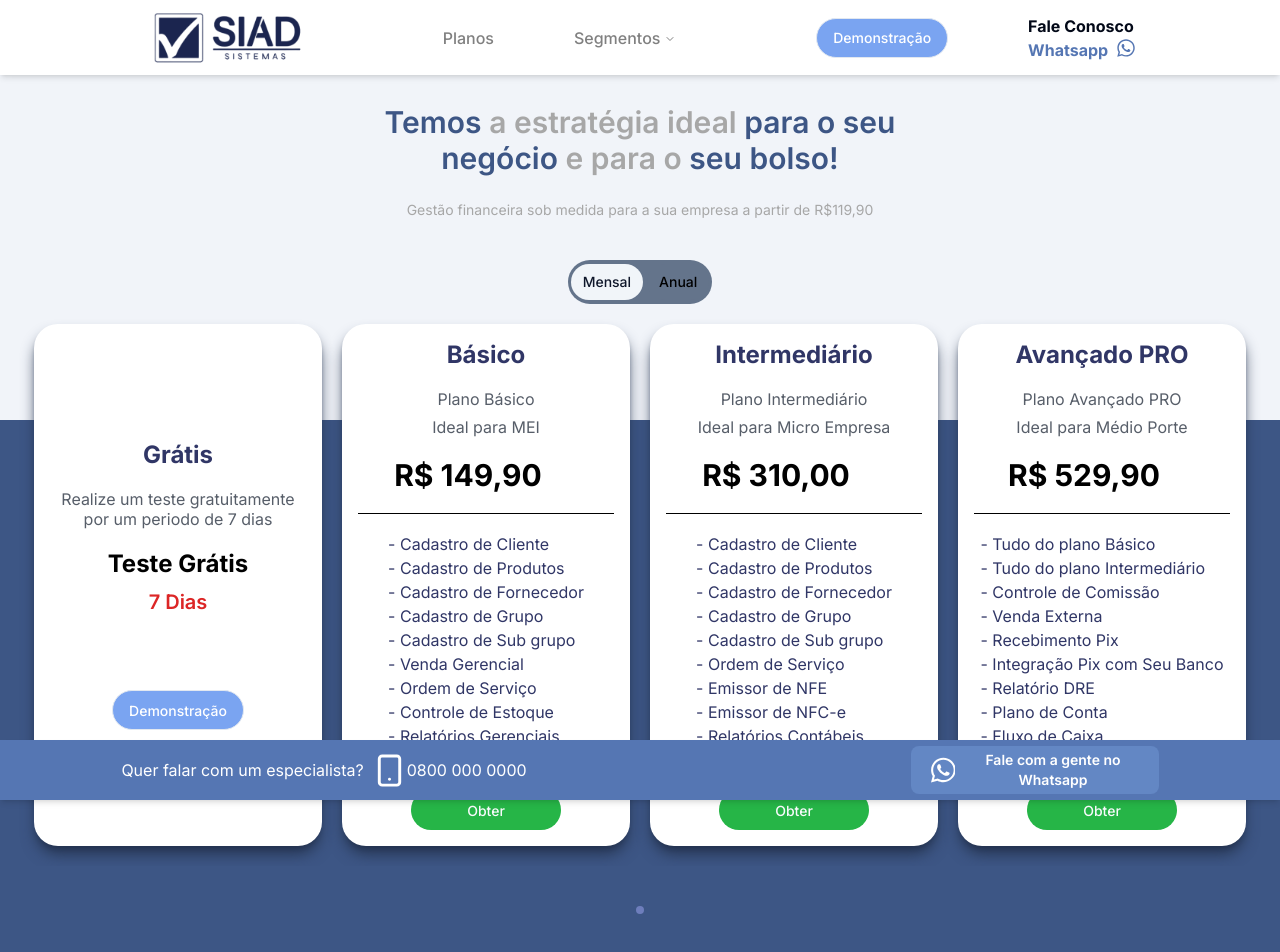
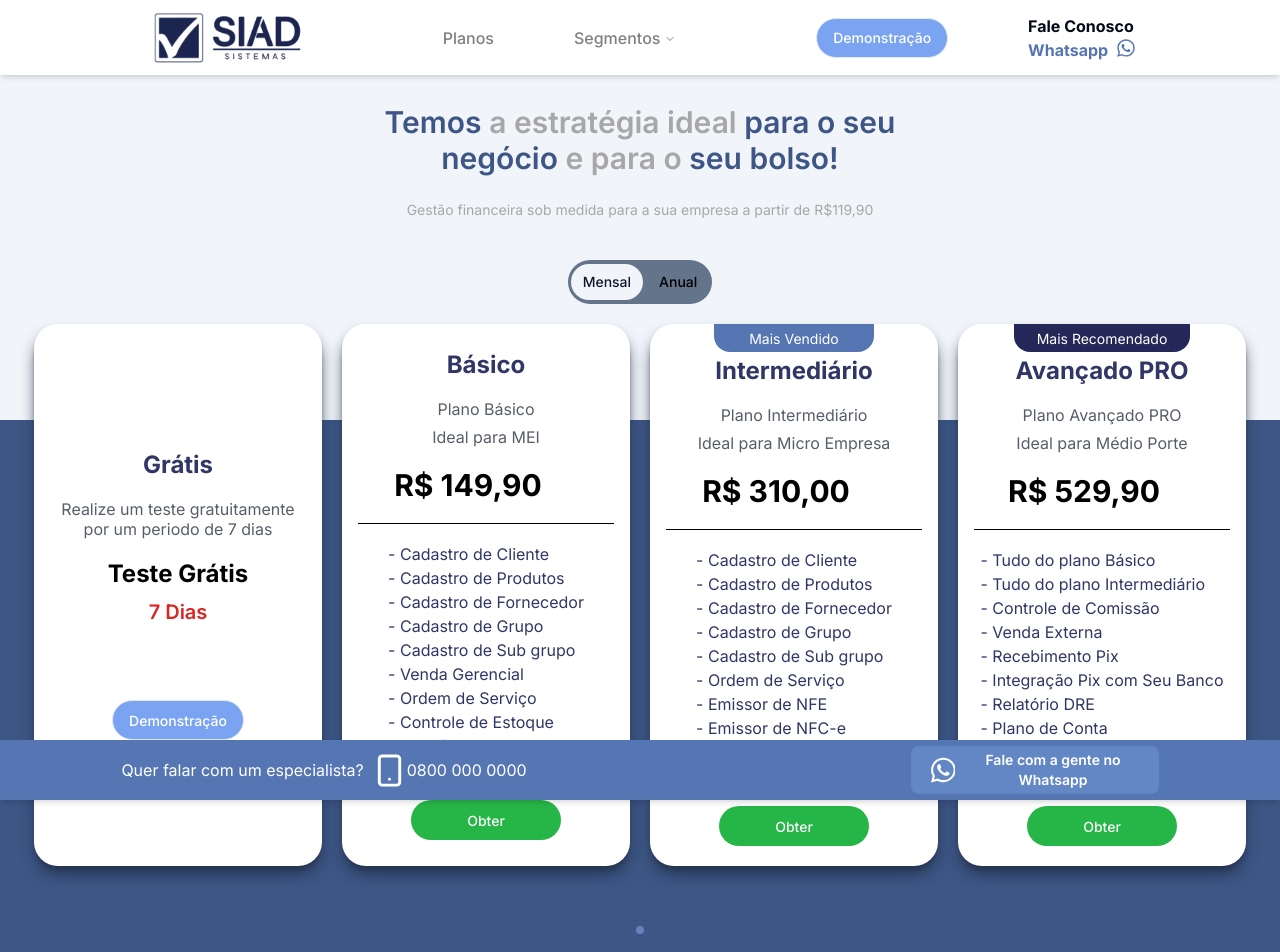
Before and after one commit to EvaldoFerreiraMoreira/site-siad, a Next.js app: page /planos in a window 1280 px wide. Shown: the top 952 px of the page. Built offline with nearby package versions, Linux system fonts and the light colour scheme.

Commit message:
feat: plans recommended and and most buyed

```diff
--- a/src/app/planos/components/componentsMobile/CarrosselPlanosMobile.tsx
+++ b/src/app/planos/components/componentsMobile/CarrosselPlanosMobile.tsx
@@ -22,7 +22,7 @@ const CarrosselPlanosMobile = () => {
         <div className="item" data-value="1" key={0}>
             <div className='flex mt-5 justify-center gap-2 pb-5'>
 
-             <div className='flex flex-col justify-center bg-white w-72 p-4 rounded-3xl shadow-[#23314C] shadow-lg'>
+                <div className='flex flex-col justify-center bg-white h-[35rem] w-72 p-4 rounded-3xl shadow-[#23314C] shadow-lg'>
                     <div className='flex flex-col items-center gap-5 text-[#303666]'>
                         <h1 className='text-2xl font-bold'>Grátis</h1>
                         <div className='flex flex-col text-center  gap-2 text-[#575E69]'>
@@ -37,39 +37,8 @@ const CarrosselPlanosMobile = () => {
                         </div>
                         {/* <Separator className='bg-black' /> */}
                         <div className='flex flex-col text-lg gap-1'>
-                         <p>
-
-                         </p>
-                         <p>
-
-                         </p>
-                         <p>
-
-                         </p>
-                         <p>
-
-                         </p>
-                         <p>
-
-                         </p>
-                         <p>
-
-                         </p>
-                         <p>
-
-                         </p>
-                         <p>
-
-                         </p>
-                         <p>
-
-                         </p>
-                         <p>
-
-                         </p>
-
                         </div>
-                    <Formulario/>
+                        <Formulario />
                     </div>
                 </div>
             </div>
@@ -140,7 +109,7 @@ const CarrosselPlanosMobile = () => {
                                 </Button>
                             </Link>
                             : <Link href="https://buy.stripe.com/cN22b48lm5MAdskdQR">
-                                <Button className='bg-[#26B547] rounded-3xl '>
+                                <Button className='bg-[#26B547] rounded-3xl px-14'>
                                     Obter
                                 </Button>
                             </Link>
@@ -152,7 +121,10 @@ const CarrosselPlanosMobile = () => {
         <div className="item" data-value="1" key={2}>
             <div className='flex mt-5 justify-center gap-2 pb-5'>
 
-                <div className='flex flex-col justify-center bg-white w-72 p-4 rounded-3xl shadow-[#23314C] shadow-lg'>
+            <div className='flex flex-col bg-white w-72 rounded-3xl shadow-[#23314C] shadow-lg'>
+                    <div className='flex bg-[#5576B3] w-40 h-7 mb-1 justify-center items-center mx-16 rounded-b-2xl'>
+                        <h1 className='text-center text-sm'>Mais Vendido</h1>
+                    </div>
                     <div className='flex flex-col items-center gap-5 text-[#303666]'>
                         <h1 className='text-2xl font-bold'>Intermediário</h1>
                         <div className='flex flex-col text-center  gap-2 text-[#575E69]'>
@@ -175,7 +147,7 @@ const CarrosselPlanosMobile = () => {
                                 }
                             </h1>
                         </div>
-                        <Separator className='bg-black' />
+                        <Separator className='bg-black w-64' />
                         <div className='flex flex-col text-lg gap-1'>
                             <p>
                                 - Cadastro de Cliente
@@ -212,12 +184,12 @@ const CarrosselPlanosMobile = () => {
                         {activeSection === "mensal"
                             ?
                             <Link href="https://buy.stripe.com/28og1UfNOfnabkc28a">
-                                <Button className='bg-[#26B547] rounded-3xl px-14'>
+                                <Button className='bg-[#26B547] rounded-3xl px-14 mb-5'>
                                     Obter
                                 </Button>
                             </Link>
                             : <Link href="https://buy.stripe.com/dR6aHAeJK0sg9c4dQT">
-                                <Button className='bg-[#26B547] rounded-3xl '>
+                                <Button className='bg-[#26B547] rounded-3xl px-14 mb-5'>
                                     Obter
                                 </Button>
                             </Link>
@@ -229,7 +201,10 @@ const CarrosselPlanosMobile = () => {
         <div className="item" data-value="1" key={3}>
             <div className='flex mt-5 justify-center gap-2 pb-5'>
 
-                <div className='flex flex-col justify-center bg-white w-72 p-4 rounded-3xl shadow-[#23314C] shadow-lg'>
+            <div className='flex flex-col bg-white w-72 rounded-3xl shadow-[#23314C] shadow-lg'>
+                    <div className='flex bg-[#242858] w-44 h-7 mb-1 justify-center items-center mx-14 rounded-b-2xl'>
+                        <h1 className='text-center text-sm'>Mais Recomendado</h1>
+                    </div>
                     <div className='flex flex-col items-center gap-5 text-[#303666]'>
                         <h1 className='text-2xl font-bold'>Avançado PRO</h1>
                         <div className='flex flex-col text-center gap-2 text-[#575E69]'>
@@ -251,7 +226,7 @@ const CarrosselPlanosMobile = () => {
                                 }
                             </h1>
                         </div>
-                        <Separator className='bg-black' />
+                        <Separator className='bg-black w-64' />
                         <div className='flex flex-col text-lg gap-1'>
                             <p>
                                 - Tudo do plano Básico
@@ -288,12 +263,12 @@ const CarrosselPlanosMobile = () => {
                         {activeSection === "mensal"
                             ?
                             <Link href="https://buy.stripe.com/00gdTMatu1wk2NGfZ2">
-                                <Button className='bg-[#26B547] rounded-3xl px-14'>
+                                <Button className='bg-[#26B547] rounded-3xl px-14 mb-5'>
                                     Obter
                                 </Button>
                             </Link>
                             : <Link href="https://buy.stripe.com/9AQ4jc59a7UI0Fy005">
-                                <Button className='bg-[#26B547] rounded-3xl '>
+                                <Button className='bg-[#26B547] rounded-3xl px-14 mb-5'>
                                     Obter
                                 </Button>
                             </Link>
--- a/src/app/planos/components/componentsWeb/CarrosselPlanosWeb.tsx
+++ b/src/app/planos/components/componentsWeb/CarrosselPlanosWeb.tsx
@@ -141,7 +141,10 @@ const CarrosselPlanosWeb = () => {
                         }
                     </div>
                 </div>
-                <div className='flex flex-col justify-center bg-white w-72 p-4 rounded-3xl shadow-[#23314C] shadow-lg'>
+                <div className='flex flex-col bg-white w-72 rounded-3xl shadow-[#23314C] shadow-lg'>
+                    <div className='flex bg-[#5576B3] w-40 h-7 mb-1 justify-center items-center mx-16 rounded-b-2xl'>
+                        <h1 className='text-center text-sm'>Mais Vendido</h1>
+                    </div>
                     <div className='flex flex-col items-center gap-5 text-[#303666]'>
                         <h1 className='text-2xl font-bold'>Intermediário</h1>
                         <div className='flex flex-col text-center  gap-2 text-[#575E69]'>
@@ -164,7 +167,7 @@ const CarrosselPlanosWeb = () => {
                                 }
                             </h1>
                         </div>
-                        <Separator className='bg-black' />
+                        <Separator className='bg-black w-64' />
                         <div className='flex flex-col text-base gap-1'>
                             <p>
                                 - Cadastro de Cliente
@@ -200,19 +203,22 @@ const CarrosselPlanosWeb = () => {
                         {activeSection === "mensal"
                             ?
                             <Link href="https://buy.stripe.com/28og1UfNOfnabkc28a">
-                                <Button className='bg-[#26B547] rounded-3xl px-14'>
+                                <Button className='bg-[#26B547] rounded-3xl px-14 mb-5'>
                                     Obter
                                 </Button>
                             </Link>
                             : <Link href="https://buy.stripe.com/dR6aHAeJK0sg9c4dQT">
-                                <Button className='bg-[#26B547] rounded-3xl px-14'>
+                                <Button className='bg-[#26B547] rounded-3xl px-14 mb-5'>
                                     Obter
                                 </Button>
                             </Link>
                         }
                     </div>
                 </div>
-                <div className='flex flex-col justify-center bg-white w-72 p-4 rounded-3xl shadow-[#23314C] shadow-lg'>
+                <div className='flex flex-col bg-white w-72 rounded-3xl shadow-[#23314C] shadow-lg'>
+                    <div className='flex bg-[#242858] w-44 h-7 mb-1 justify-center items-center mx-14 rounded-b-2xl'>
+                        <h1 className='text-center text-sm'>Mais Recomendado</h1>
+                    </div>
                     <div className='flex flex-col items-center gap-5 text-[#303666]'>
                         <h1 className='text-2xl font-bold'>Avançado PRO</h1>
                         <div className='flex flex-col text-center gap-2 text-[#575E69]'>
@@ -234,7 +240,7 @@ const CarrosselPlanosWeb = () => {
                                 }
                             </h1>
                         </div>
-                        <Separator className='bg-black' />
+                        <Separator className='bg-black w-64' />
                         <div className='flex flex-col text-base gap-1'>
                             <p>
                                 - Tudo do plano Básico
@@ -271,12 +277,12 @@ const CarrosselPlanosWeb = () => {
                         {activeSection === "mensal"
                             ?
                             <Link href="https://buy.stripe.com/00gdTMatu1wk2NGfZ2">
-                                <Button className='bg-[#26B547] rounded-3xl px-14'>
+                                <Button className='bg-[#26B547] rounded-3xl px-14 mb-5'>
                                     Obter
                                 </Button>
                             </Link>
                             : <Link href="https://buy.stripe.com/9AQ4jc59a7UI0Fy005">
-                                <Button className='bg-[#26B547] rounded-3xl px-14'>
+                                <Button className='bg-[#26B547] rounded-3xl px-14 mb-5'>
                                     Obter
                                 </Button>
                             </Link>
```
Lines whose indentation alone changed are shown as unchanged.
